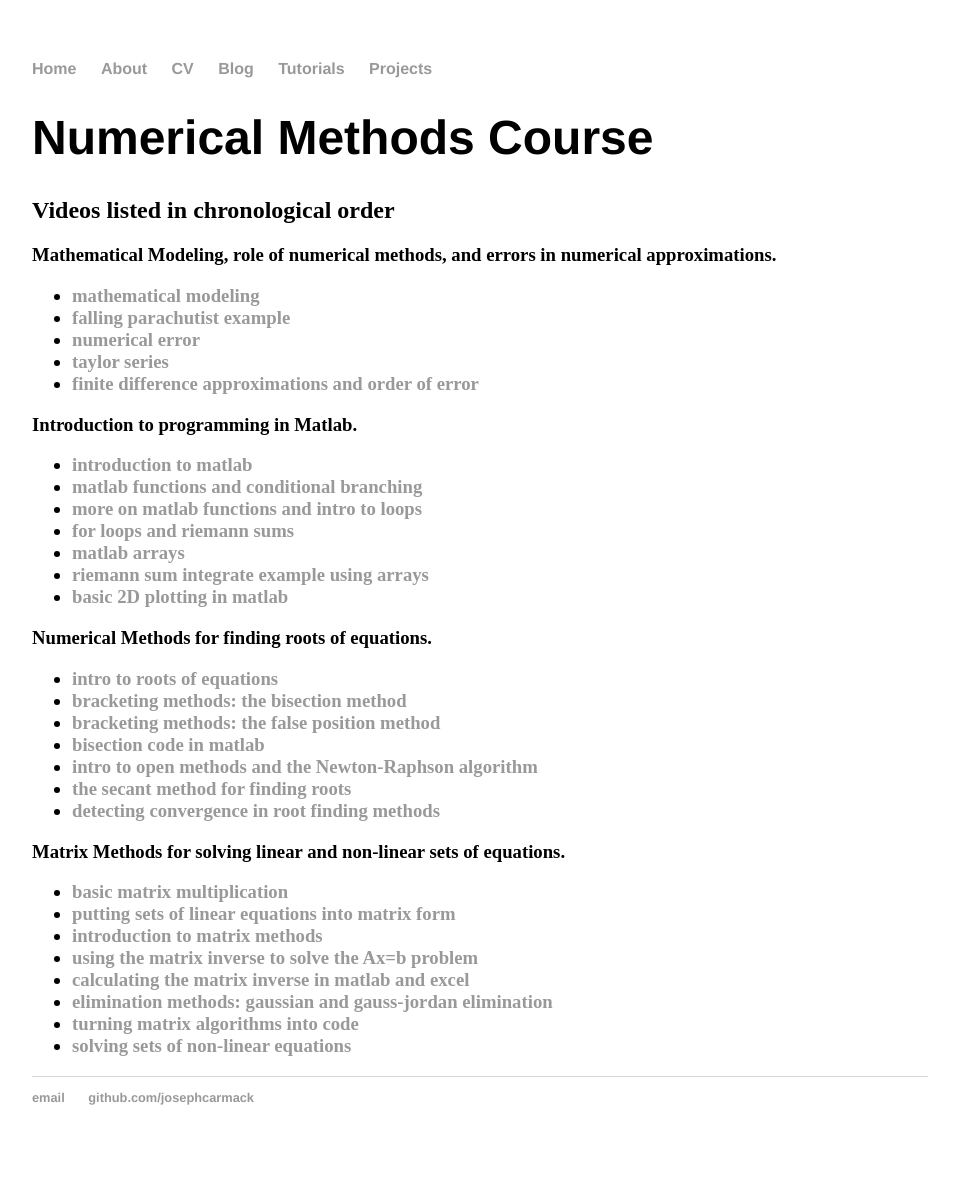
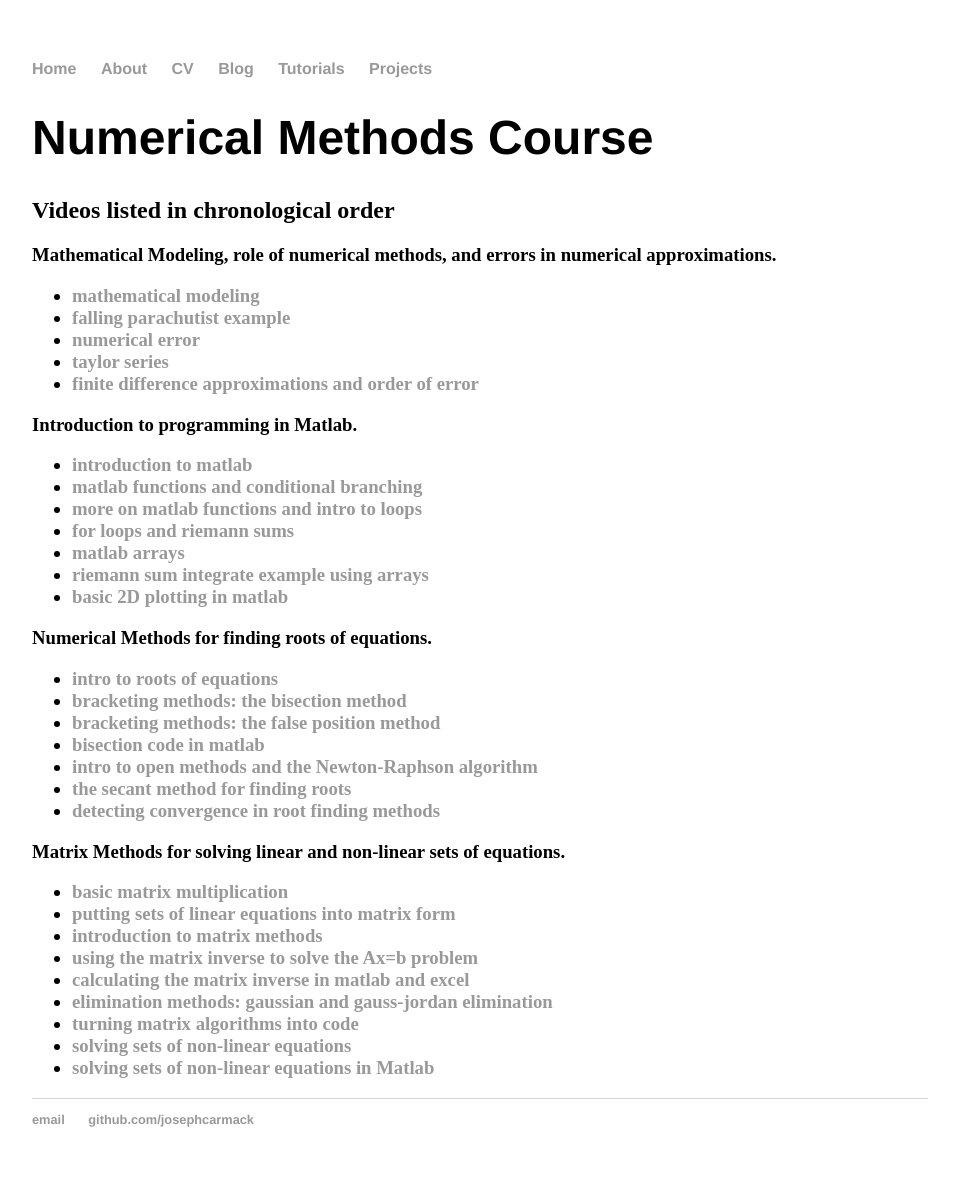
Before and after one commit to josephcarmack/josephcarmack.github.io, a Jekyll site: the page built from tutorials/meeg2703/index.html, in a window 1280 px wide. Shown: the whole page, without its empty margins (160-1119 px from the left). Built offline with Jekyll 4.4.1, drawn with Linux system fonts in a browser that asks for light colours; before the commit the page ends 1165 px from its top, so only the background shows below that.

Commit message:
add video

```diff
--- a/tutorials/meeg2703/index.html
+++ b/tutorials/meeg2703/index.html
@@ -81,5 +81,7 @@ title: Numerical Methods Course
 					turning matrix algorithms into code</a></li>
 			<li><a href="https://youtu.be/HAiz96F79V0">
 					solving sets of non-linear equations</a></li>
+			<li><a href="https://youtu.be/dOGzbnYKwIg">
+					solving sets of non-linear equations in Matlab</a></li>
 		</ul>
 	</h3>
```
